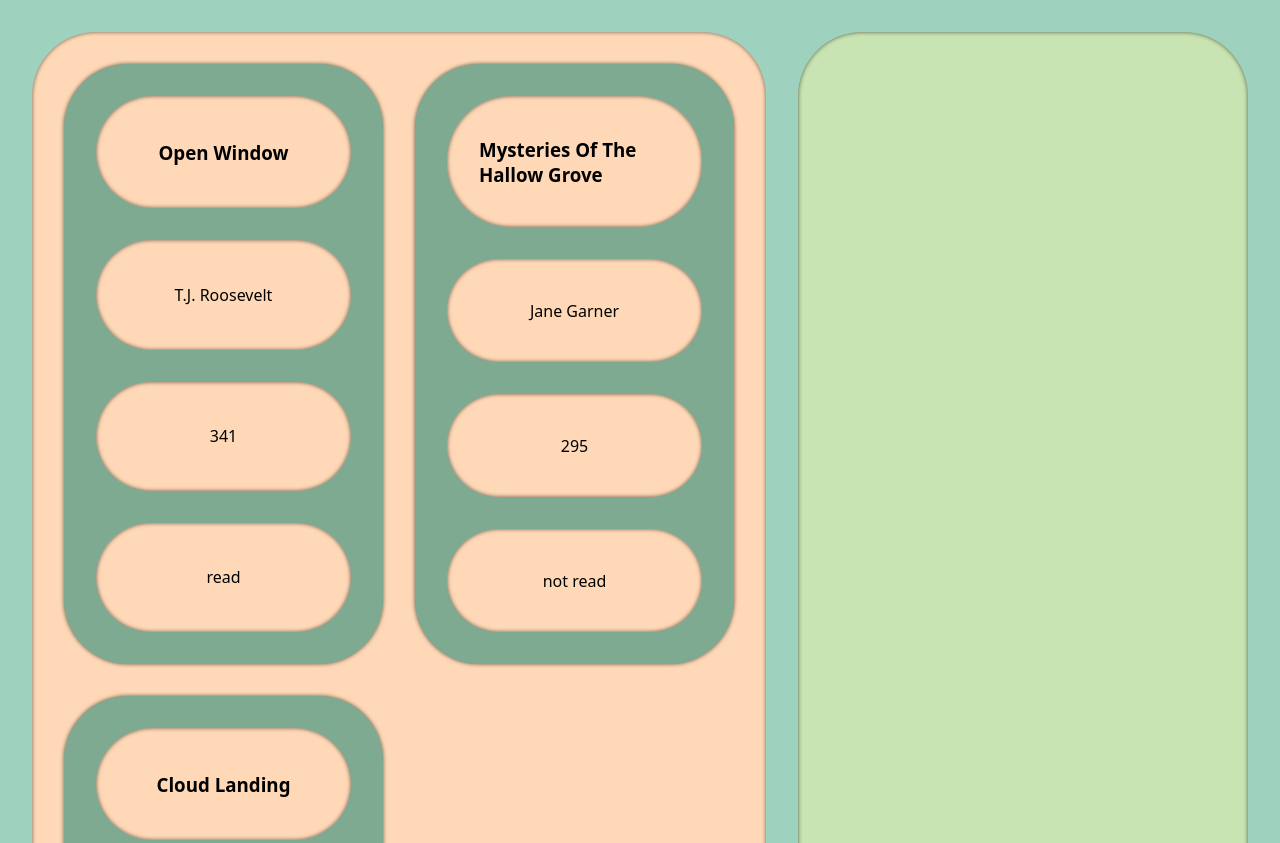
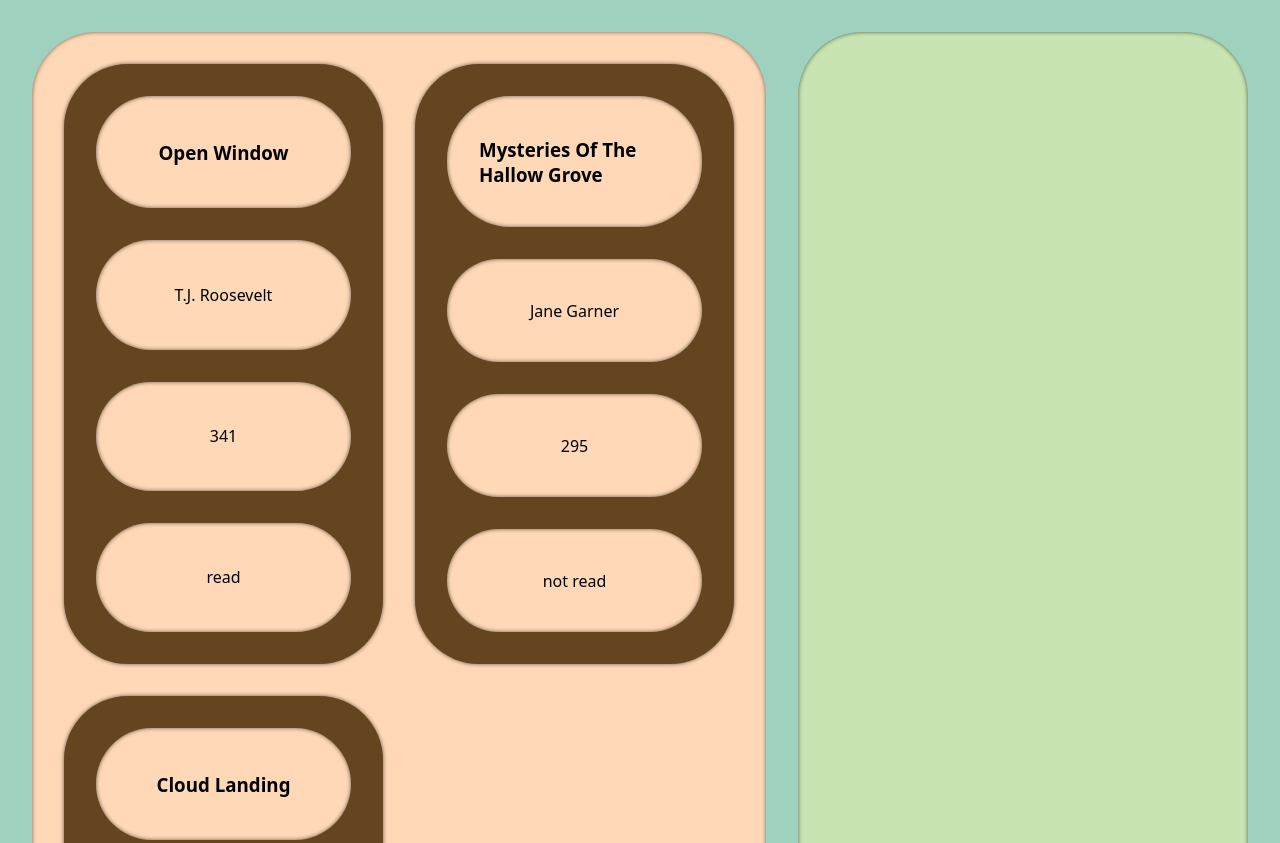
Before and after one commit to davmedeiros/library, a plain HTML site: page index.html in a window 1280 px wide. Shown: the top 843 px of the page. Drawn offline with Linux system fonts and the light colour scheme.

Commit message:
Change cover color and format html

```diff
--- a/css/style.css
+++ b/css/style.css
@@ -12,6 +12,7 @@
     --accent-color: #C8E4B2;
     --attention-color: #7EAA92;
     --subtle-color: #9ED2BE;
+    --interact-color: #65451F;
     --gap-size: 32px;
     --border-radius-size: 64px;
 }
@@ -45,7 +46,7 @@ aside {
 }
 
 .book {
-    background-color: var(--attention-color);
+    background-color: var(--interact-color);
     display: grid;
     gap: var(--gap-size);
     padding: var(--gap-size);
```
Also changed, not shown: index.html (+2 -6 lines).
